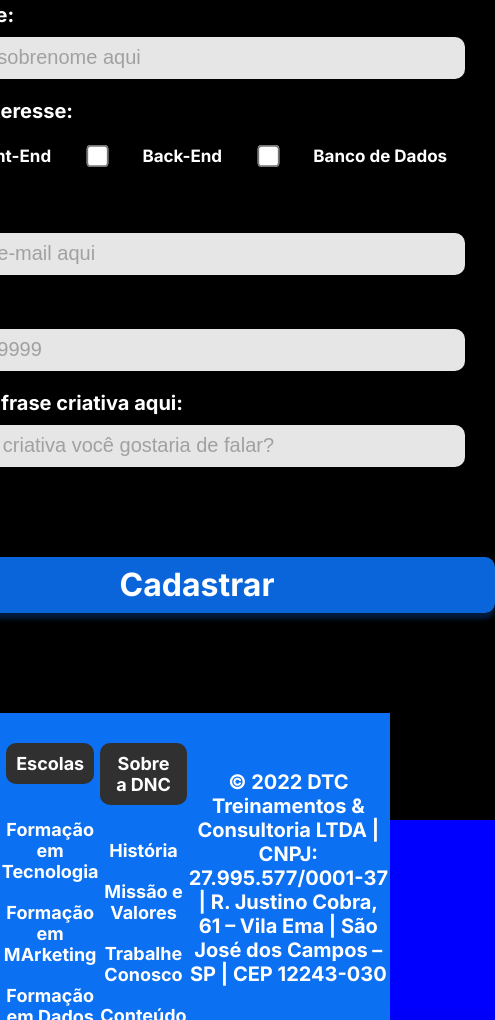
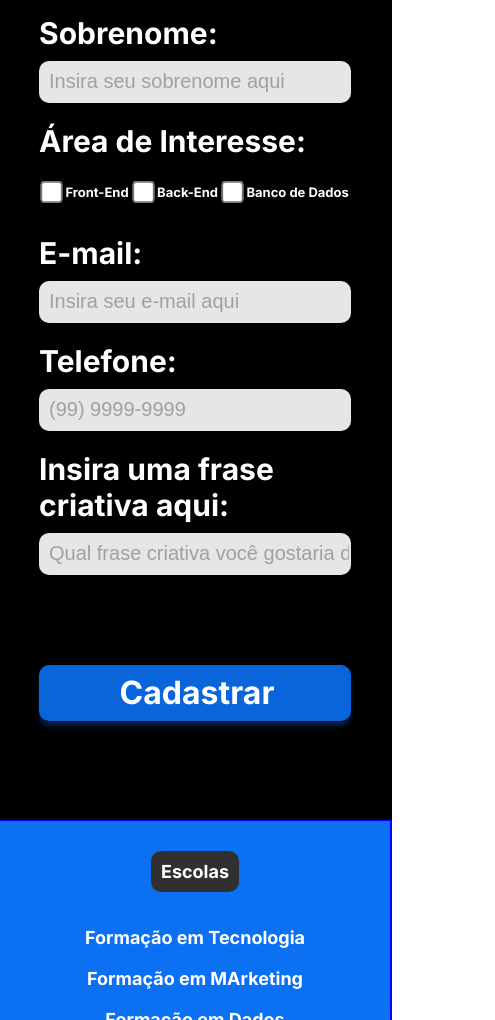
Before and after one commit to MatheusFrajuca/bootcamp-dnc, a plain HTML site: page index.html in a window 390 px wide. Shown: the part 980-2000 px from the top of the page, 495 px wide, since content can reach past the window. Drawn offline with Linux system fonts and the light colour scheme.

Commit message:
Finalizando Footer e Media Query

```diff
--- a/index.html
+++ b/index.html
@@ -72,7 +72,10 @@
                 <input type="text" placeholder="Qual frase criativa você gostaria de falar?">
             </div>
 
-            <input type="submit" value="Cadastrar">
+            <div class="cadastro">
+                <input type="submit" value="Cadastrar">
+            </div>
+
         </form>
     </section>
 
--- a/style.css
+++ b/style.css
@@ -278,7 +278,7 @@ body{
     }
 
     #principal button{
-        width: 100%;
+        width: 60%;
         margin: 0px;
     }
 
@@ -292,12 +292,26 @@ body{
         padding-left: 15px;
     }
 
-    form{
-        width: 95%;
-        font-size: 20px;
+    form {
+        width: 80%;
+        margin-left: 10%;
+    }
+
+    input[type="submit"]{
+        width: 100%;
     }
 
     .checkBox-itens label{
-        font-size: 17px;
+        font-size: 13px;
+
+    }
+
+    footer .linha1{
+        flex-direction: column;
+    }
+
+    footer .endereço{
+        width: 95%;
+        margin-bottom: 20px;
     }
 }
```
